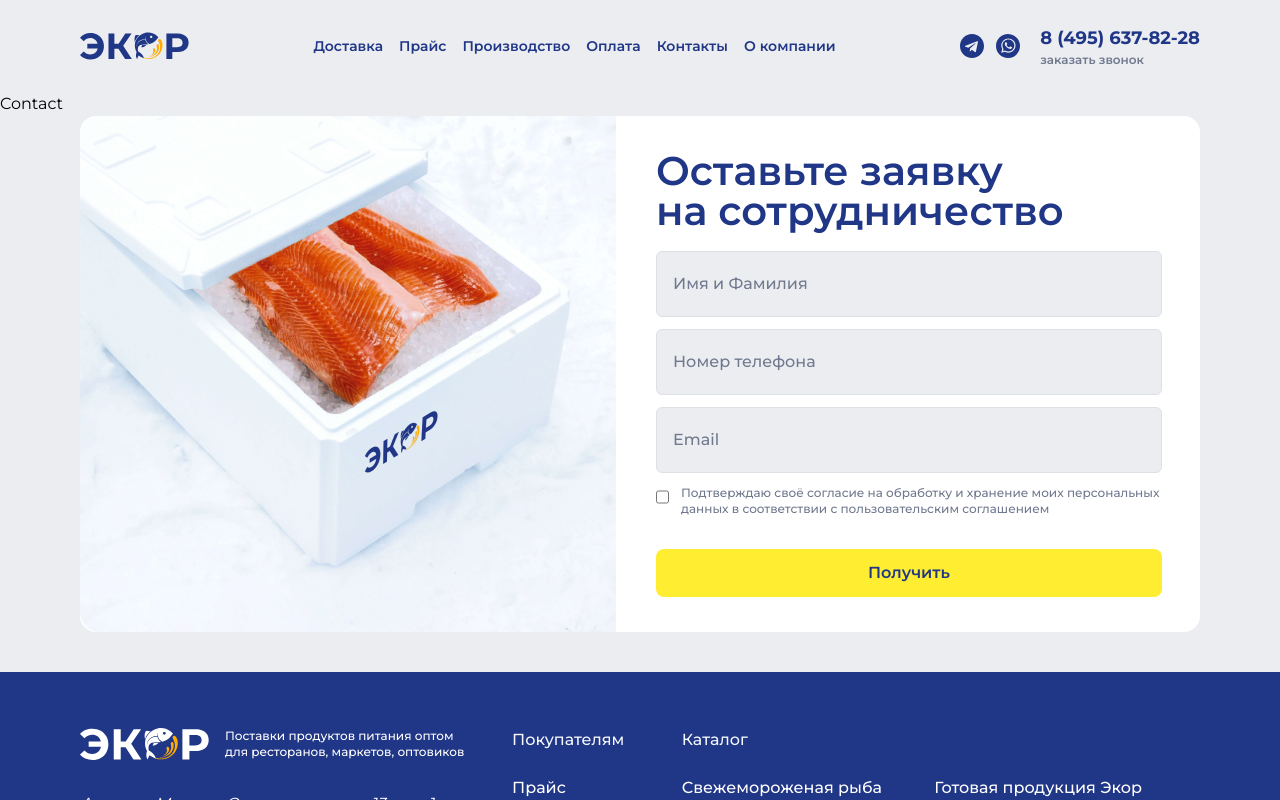
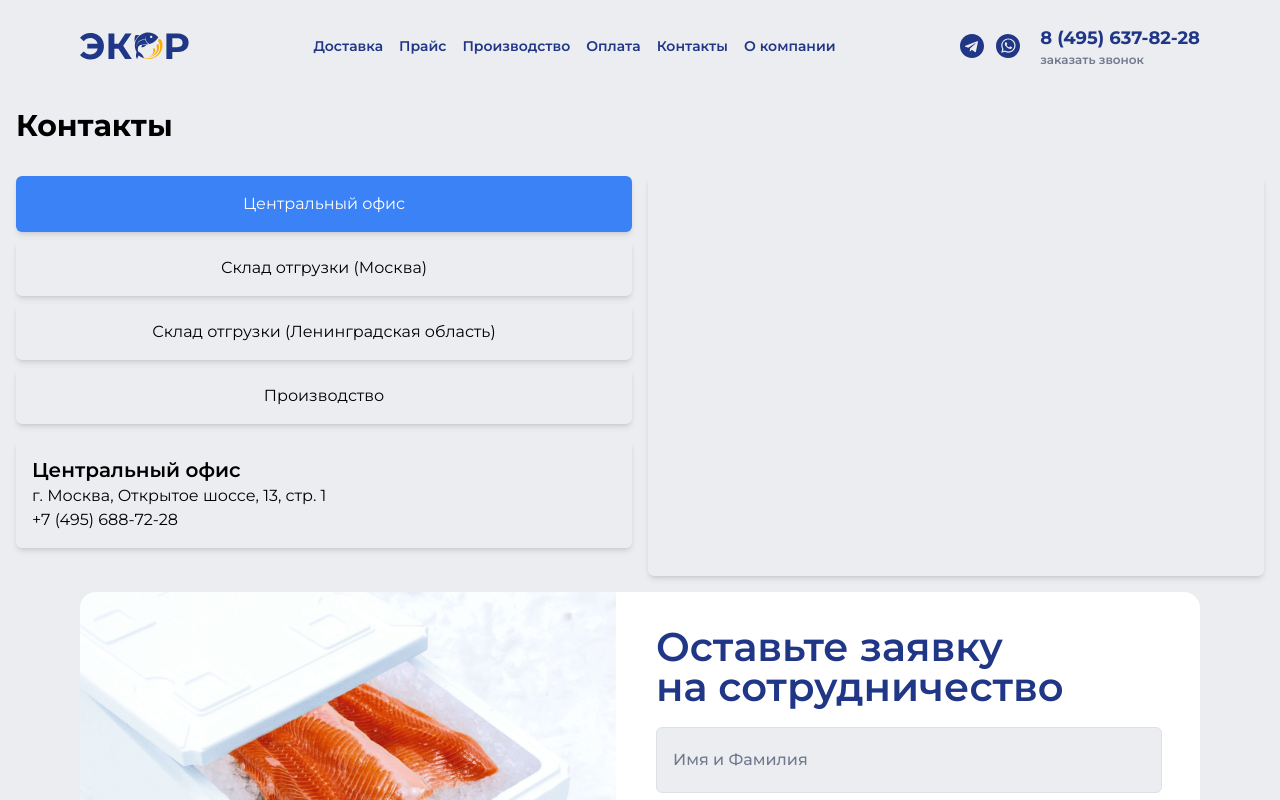
Before and after one commit to muhammadazizbek006/Ekor, a React (Vite) app: page /contact in a window 1280 px wide. Shown: the top 800 px of the page. Built offline with nearby package versions, Linux system fonts and the light colour scheme.

Commit message:
add tab contact

```diff
--- a/src/pages/Contact.jsx
+++ b/src/pages/Contact.jsx
@@ -1,9 +1,104 @@
-import React from 'react'
+import React, { useState } from 'react';
 
 const Contact = () => {
+  const [activeTab, setActiveTab] = useState('office');
+
+  const renderContent = () => {
+    switch (activeTab) {
+      case 'office':
+        return (
+          <>
+            <h2 className="text-xl font-semibold">Центральный офис</h2>
+            <p>г. Москва, Открытое шоссе, 13, стр. 1</p>
+            <p>+7 (495) 688-72-28</p>
+          </>
+        );
+      case 'warehouse1':
+        return (
+          <>
+            <h2 className="text-xl font-semibold">Склад отгрузки</h2>
+            <p>г. Москва, ул. 2-я Кабельная, 2с5</p>
+            <p>+7 (495) 688-72-28</p>
+          </>
+        );
+      case 'warehouse2':
+        return (
+          <>
+            <h2 className="text-xl font-semibold">Склад отгрузки</h2>
+            <p>Ленинградская область, Ломоносовский район, Виллозское городское поселение</p>
+            <p>+7 (495) 688-72-28</p>
+          </>
+        );
+      case 'production':
+        return (
+          <>
+            <h2 className="text-xl font-semibold">Производство</h2>
+            <p>Московская область, Балашиха, деревня Черное, Черноенская улица, д. 76</p>
+            <p>+7 (495) 688-72-28</p>
+          </>
+        );
+      default:
+        return null;
+    }
+  };
+
   return (
-    <div>Contact</div>
-  )
-}
+    <div className="container mx-auto p-4">
+      <h1 className="text-3xl font-bold mb-8">Контакты</h1>
+      <div className="grid grid-cols-1 md:grid-cols-2 gap-4">
+        <div className="space-y-4">
+          <div>
+            <button
+              className={`w-full p-4 rounded-md shadow-md ${
+                activeTab === 'office' ? 'bg-blue-500 text-white' : 'bg-gray-100'
+              }`}
+              onClick={() => setActiveTab('office')}
+            >
+              Центральный офис
+            </button>
+            <button
+              className={`w-full p-4 rounded-md shadow-md mt-2 ${
+                activeTab === 'warehouse1' ? 'bg-blue-500 text-white' : 'bg-gray-100'
+              }`}
+              onClick={() => setActiveTab('warehouse1')}
+            >
+              Склад отгрузки (Москва)
+            </button>
+            <button
+              className={`w-full p-4 rounded-md shadow-md mt-2 ${
+                activeTab === 'warehouse2' ? 'bg-blue-500 text-white' : 'bg-gray-100'
+              }`}
+              onClick={() => setActiveTab('warehouse2')}
+            >
+              Склад отгрузки (Ленинградская область)
+            </button>
+            <button
+              className={`w-full p-4 rounded-md shadow-md mt-2 ${
+                activeTab === 'production' ? 'bg-blue-500 text-white' : 'bg-gray-100'
+              }`}
+              onClick={() => setActiveTab('production')}
+            >
+              Производство
+            </button>
+          </div>
+          <div className="p-4 rounded-md bg-gray-100 shadow-md">
+            {renderContent()}
+          </div>
+        </div>
 
-export default Contact
+        <div>
+          <iframe
+            src="https://yandex.com/map-widget/v1/-/CCU0nC70fC"
+            width="100%"
+            height="400"
+            frameBorder="0"
+            allowFullScreen
+            className="rounded-md shadow-md"
+          ></iframe>
+        </div>
+      </div>
+    </div>
+  );
+};
+
+export default Contact;
```
